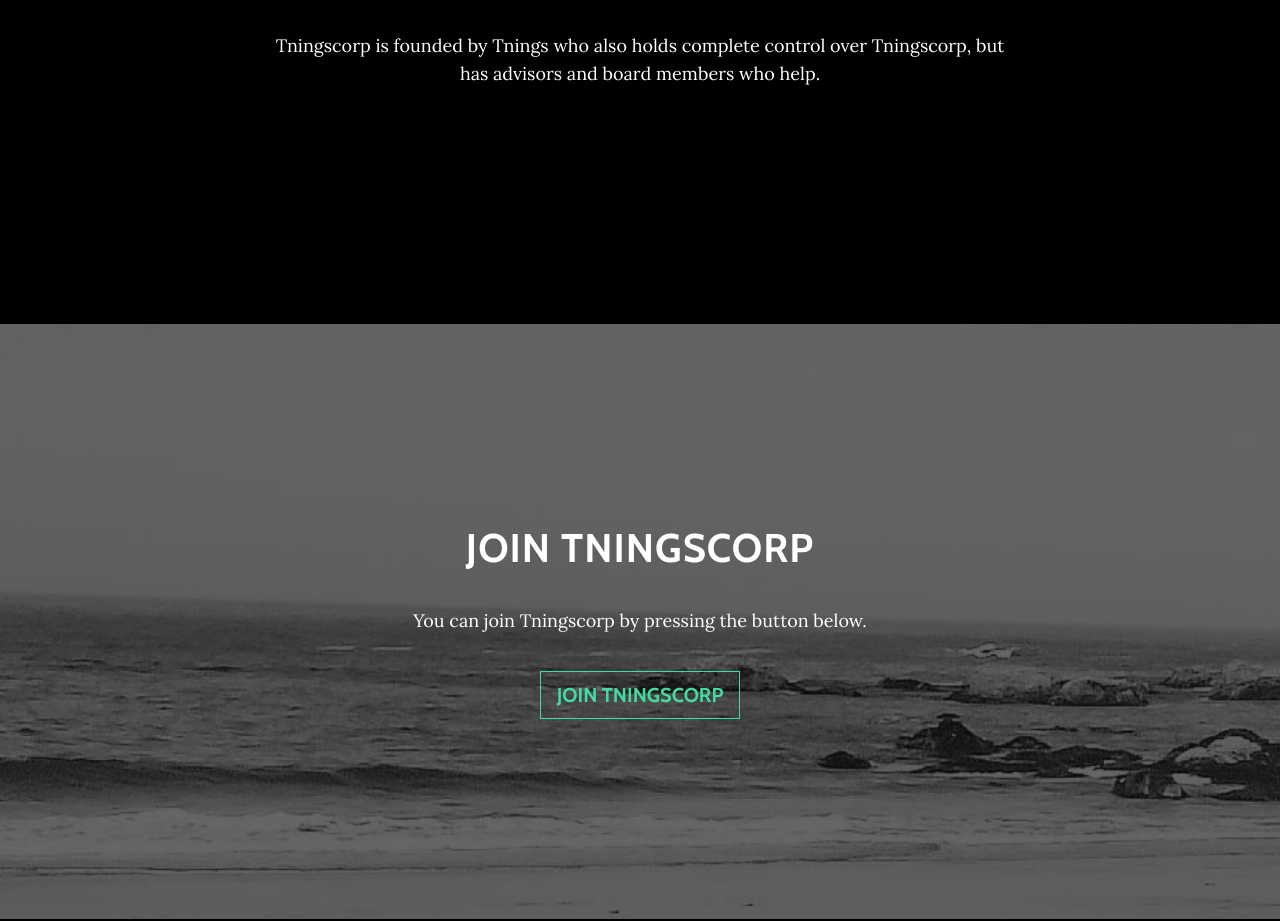
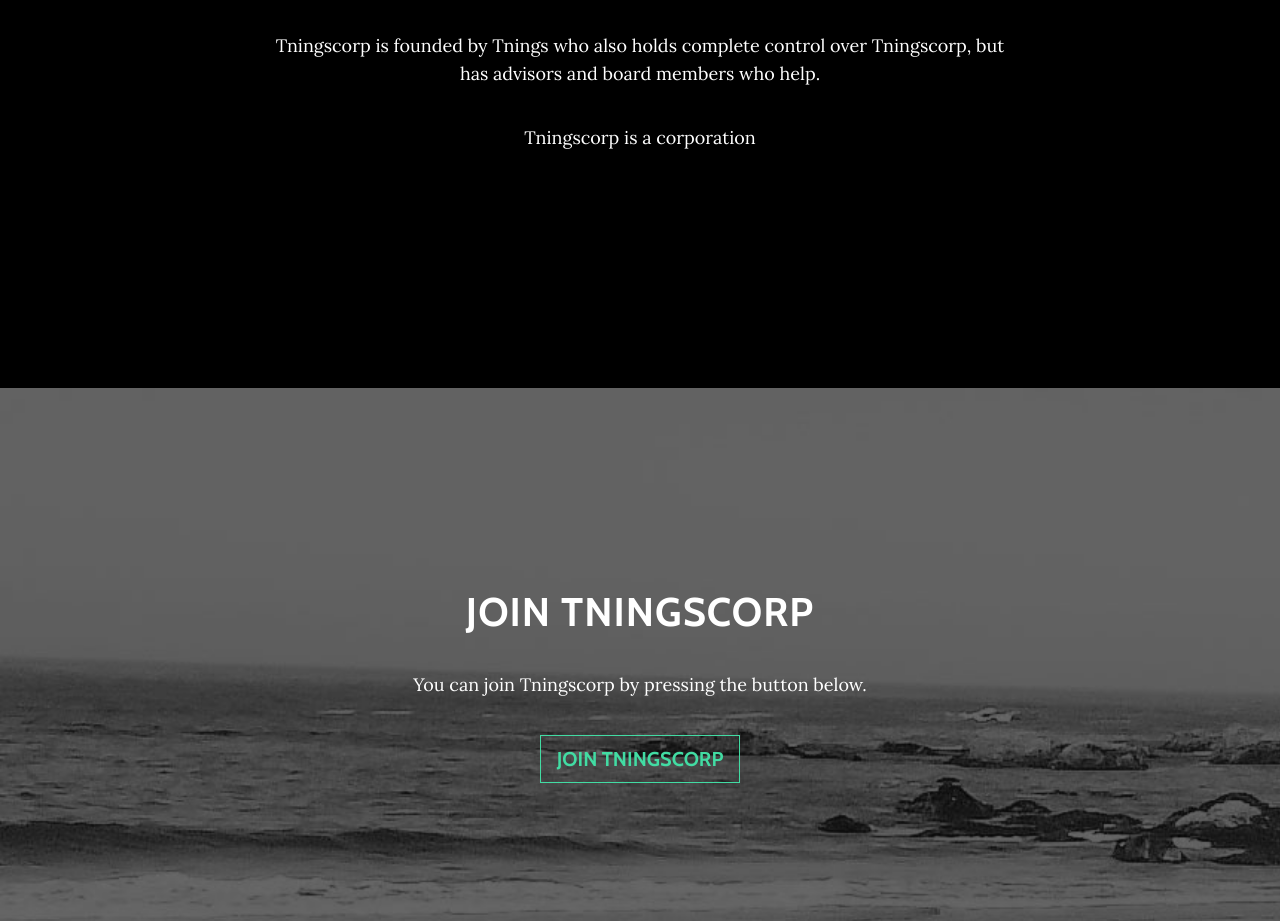
Before and after one commit to Tningscorp/Tningscorp.github.io, a plain HTML site: page index.html in a window 1280 px wide. Shown: the part 1262-2183 px from the top of the page. Drawn offline with nearby package versions, Linux system fonts and the light colour scheme.

Commit message:
Update index.html

```diff
--- a/index.html
+++ b/index.html
@@ -44,6 +44,7 @@
                     <p>Tningscorp is a community rooted in video games, friendship, and world domination.</p>
                     <p>Tningscorp is not a corporation, we just thought it sounded cool so we call it that.&nbsp;</p>
                     <p>Tningscorp is founded by Tnings who also holds complete control over Tningscorp, but has advisors and board members who help.</p>
+                    <p>Tningscorp is a corporation</p>
                 </div>
             </div>
         </div>
```
